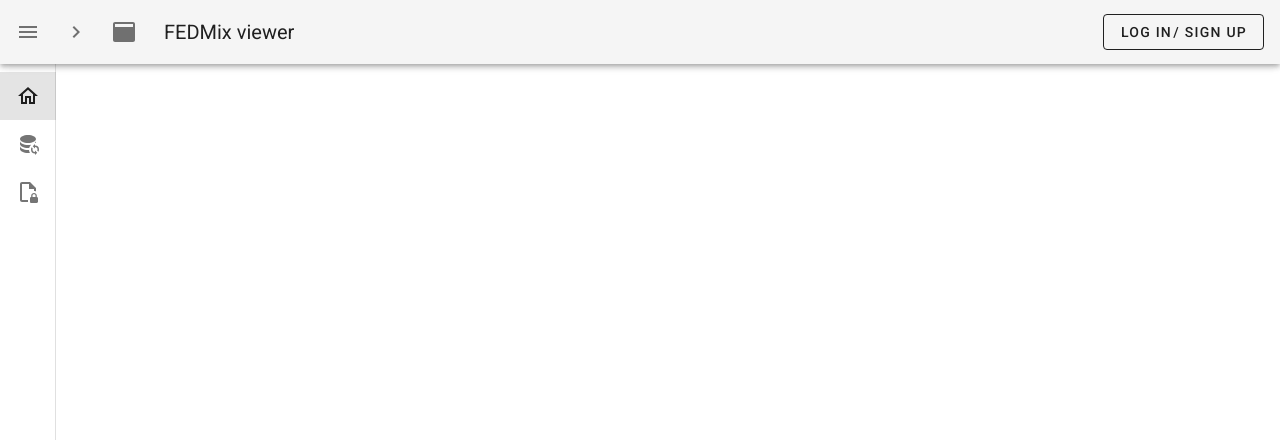
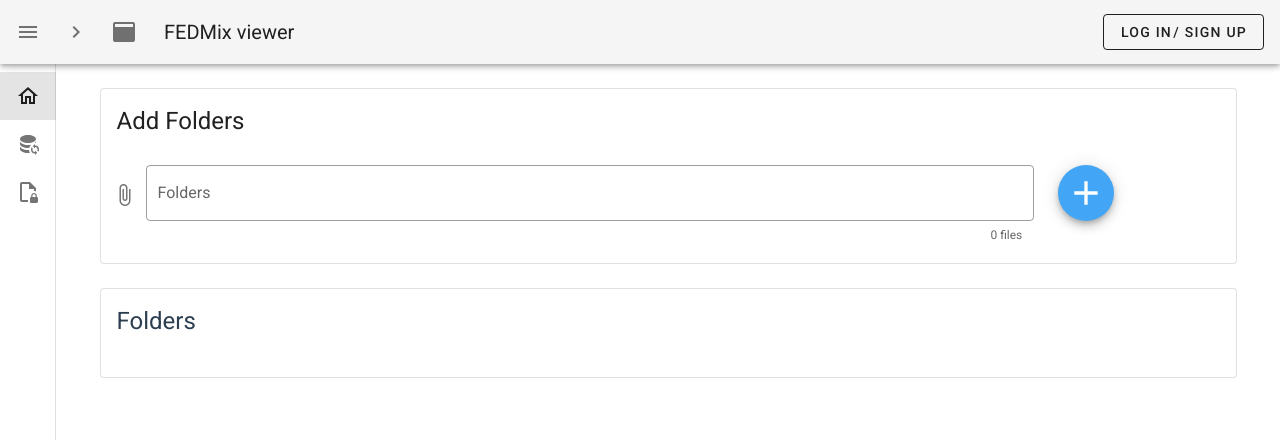
Before and after one commit to FEDMix/fedmix-viewer, a Nuxt app: page / in a window 1280 px wide. Shown: the top 440 px of the page. Built offline with nearby package versions, Linux system fonts and the light colour scheme.

Commit message:
Added folder upload to index page, fixed warning for PascalCase

```diff
--- a/pages/index.vue
+++ b/pages/index.vue
@@ -1,20 +1,140 @@
 <template>
-  <div class="d-flex flex-column justify-center align-center"></div>
+  <v-container>
+    <v-row>
+      <v-col cols="12">
+        <v-card outlined>
+          <v-card-title class="headline">Add Folders</v-card-title>
+          <v-container>
+            <v-row justify="center">
+              <v-col cols="10">
+                <v-file-input
+                  id="filedir"
+                  v-model="folders"
+                  label="Folders"
+                  counter
+                  color="primary"
+                  placeholder="Select your folders"
+                  outlined
+                  multiple
+                  webkitdirectory
+                />
+              </v-col>
+              <v-col cols="2">
+                <v-btn color="primary" fab dark @click="addFolder()">
+                  <v-icon dark x-large>{{ mdiPlus }}</v-icon>
+                </v-btn>
+              </v-col>
+            </v-row>
+          </v-container>
+        </v-card>
+      </v-col>
+    </v-row>
+    <v-row>
+      <v-col cols="12">
+        <v-card id="folder-list" outlined>
+          <v-card-title class="headline">Folders</v-card-title>
+          <v-container v-if="selected_folders">
+            <v-row
+              v-for="(images, name) in selected_folders"
+              :key="name"
+              class="folders"
+            >
+              <v-col md="3" sm="4">
+                {{ name }}
+              </v-col>
+              <v-col md="8" sm="6">
+                <p>Number of images: {{ images.length }}</p>
+                <nuxt-link :to="{ name: 'research', query: { folders: name } }">
+                  <v-btn color="primary"> Analyze </v-btn>
+                </nuxt-link>
+              </v-col>
+              <v-col md="1" sm="2">
+                <v-btn
+                  color="error"
+                  fab
+                  dark
+                  x-small
+                  @click="removeFolder(name)"
+                >
+                  <v-icon dark small>{{ mdiDelete }}</v-icon>
+                </v-btn>
+              </v-col>
+            </v-row>
+          </v-container>
+        </v-card>
+      </v-col>
+    </v-row>
+  </v-container>
 </template>
 
 <script>
+import { mdiPlus, mdiDelete } from '@mdi/js'
+
 export default {
   name: 'Home',
   data() {
-    return {}
+    return {
+      mdiPlus,
+      mdiDelete,
+      selected_folders: {},
+      folders: [],
+    }
+  },
+  mounted() {
+    if (localStorage.selected_folders) {
+      this.selected_folders = JSON.parse(localStorage.selected_folders)
+    }
+  },
+  methods: {
+    addFolder() {
+      const manifests = this.folders.filter((value, index, array) => {
+        return (
+          value.name.startsWith('manifest') &&
+          value.type.startsWith('application/json')
+        )
+      })
+      for (const manifest of manifests) {
+        const re = /(.*)\//
+        const folder_regexresult = re.exec(manifest.webkitRelativePath)
+        if (folder_regexresult[0].endsWith('/')) {
+          const folder_name = folder_regexresult[1]
+          const images = this.folders.filter((value, index, array) => {
+            return (
+              value.webkitRelativePath.startsWith(folder_name) &&
+              value.type.startsWith('image')
+            )
+          })
+          if (!(folder_name in this.selected_folders)) {
+            this.selected_folders[folder_name] = {
+              name: folder_name,
+              manifest,
+              images,
+            }
+          }
+        } else {
+          // TODO: NEEDS SOME ERROR POPUP
+          console.log('No manifest file in uploaded folder')
+        }
+      }
+      this.folders = []
+      localStorage.selected_folders = JSON.stringify(this.selected_folders)
+    },
+    removeFolder(name) {
+      if (name in this.selected_folders) {
+        this.$delete(this.selected_folders, name)
+        localStorage.selected_folders = JSON.stringify(this.selected_folders)
+      }
+    },
   },
 }
 </script>
+
 <style lang="scss" scoped>
-a {
-  text-decoration: none;
-}
-a:hover {
-  text-decoration: underline;
+#folder-list {
+  font-family: Avenir, Helvetica, Arial, sans-serif;
+  -webkit-font-smoothing: antialiased;
+  -moz-osx-font-smoothing: grayscale;
+  color: #2c3e50;
+  display: block;
 }
 </style>
--- a/pages/research.vue
+++ b/pages/research.vue
@@ -4,7 +4,7 @@
 
 <script>
 export default {
-  name: 'Research view',
+  name: 'ResearchView',
   computed: {},
 }
 </script>
```
